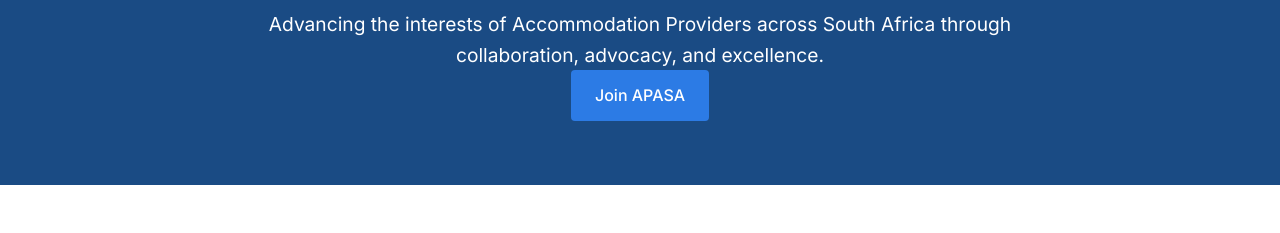
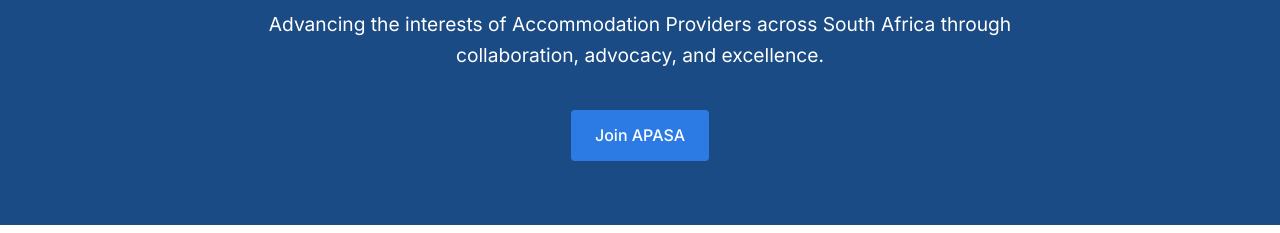
Before and after one commit to Shampene01/apasa-website, a plain HTML site: page index.html in a window 1280 px wide. Shown: the part 212-445 px from the top of the page. Drawn offline with Linux system fonts and the light colour scheme.

Commit message:
Increase spacing above buttons for better visual hierarchy

```diff
--- a/css/styles.css
+++ b/css/styles.css
@@ -144,6 +144,14 @@ body {
     text-decoration: none;
     font-weight: 500;
     transition: background-color 0.3s ease;
+    margin-top: 2rem;
+}
+
+.hero-content .btn,
+.section .btn,
+.card .btn {
+    margin-top: 2.5rem;
+    display: inline-block;
 }
 
 .btn-primary {
```
